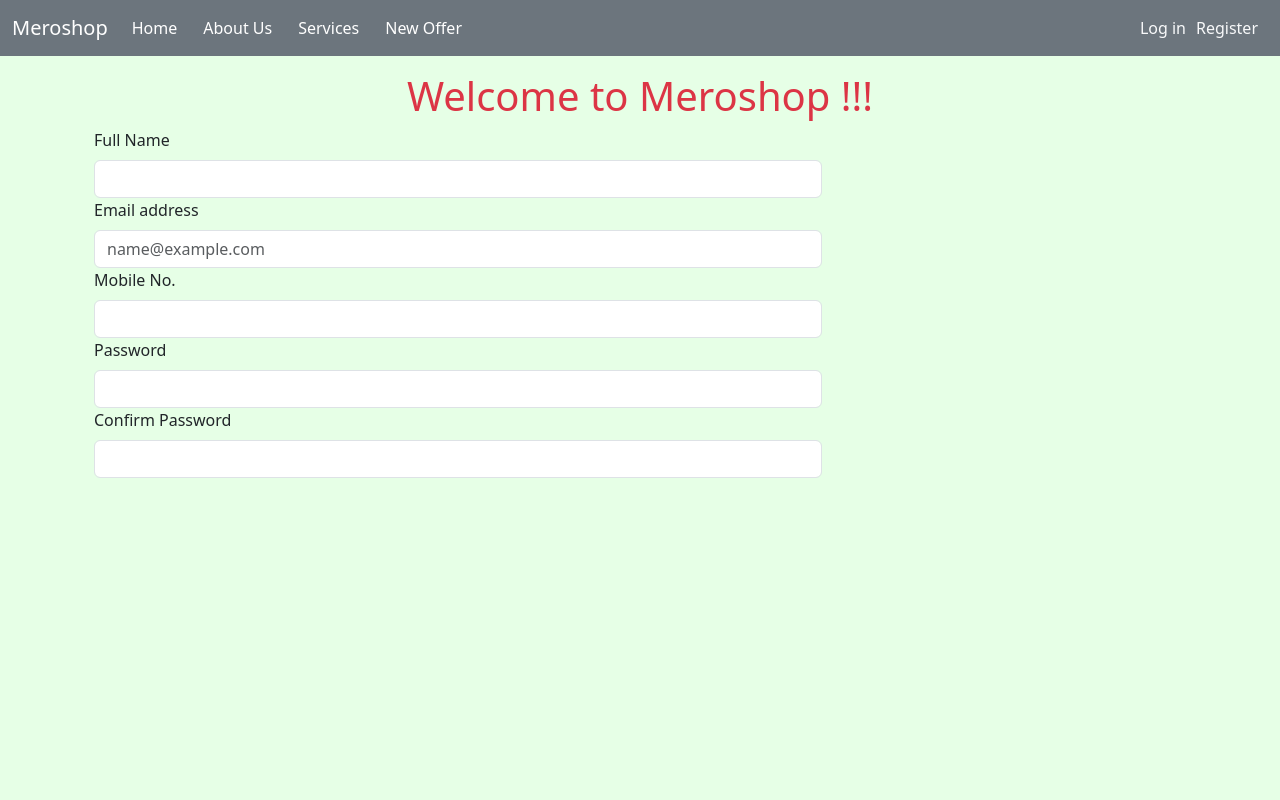
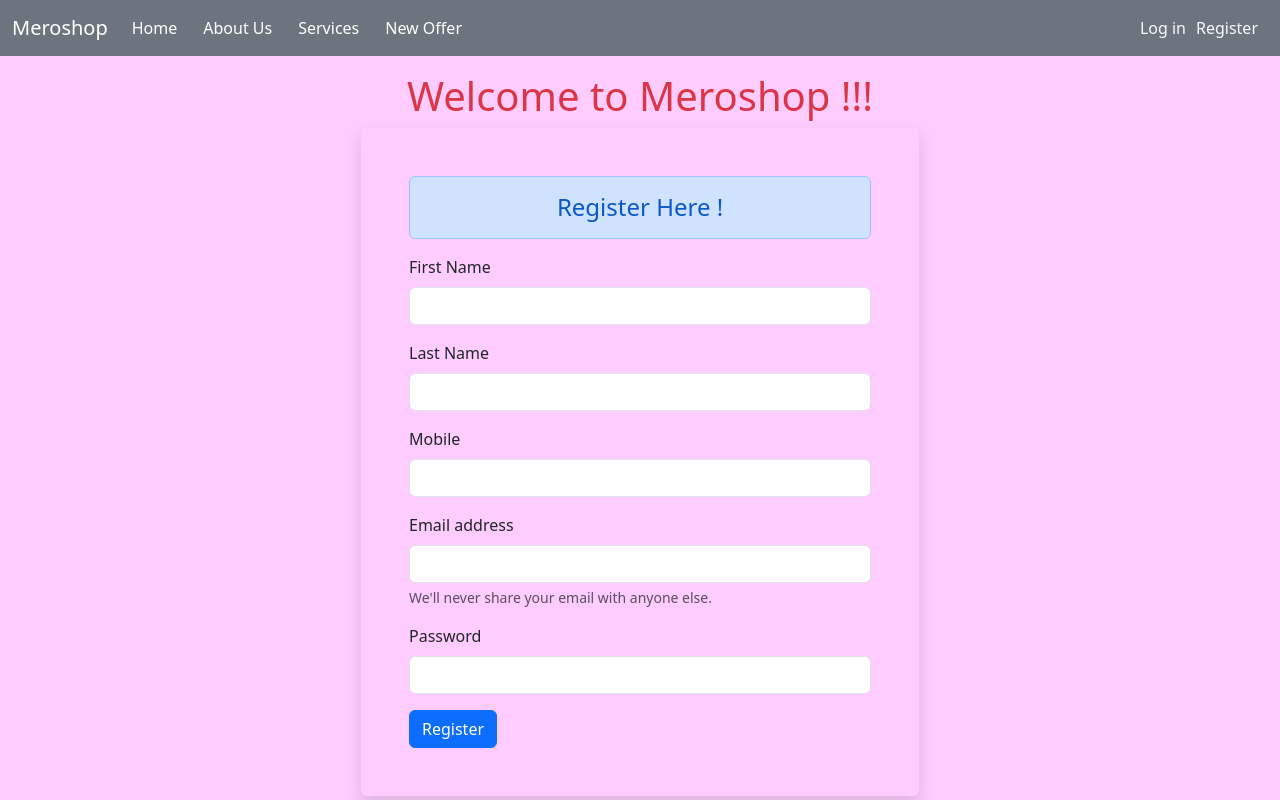
Before and after one commit to ramesh213/Meroshop, a Django app: page /register in a window 1280 px wide. Run offline with Django 4.2, Linux system fonts and the light colour scheme; some libraries are stand-ins or nearby versions.

Commit message:
added customer model and register template

```diff
--- a/store/models/__init__.py
+++ b/store/models/__init__.py
@@ -1,2 +1,3 @@
 from .product import Product
 from .category import Category
+from .customer import Customer
--- a/store/static/css/style.css
+++ b/store/static/css/style.css
@@ -1,6 +1,6 @@
 
 body {
-    background-color: #e6ffe6;
+    background-color: #ffccff;
 }
 
 .card-img-top {
--- a/store/templates/register.html
+++ b/store/templates/register.html
@@ -4,29 +4,37 @@
 {% block content %}
 
 <div class="container">
-    <div class="row mx-auto">
-            <div class="col-lg-12">
-                <label for="fullname" class="col-sm-6 form-label">Full Name</label>
-            <div class="col-lg-8">
-              <input type="text" class="form-control" id="fullname">
+  <div class="col-lg-6 mx-auto shadow p-5 rounded-2">
+    <h4 class="alert alert-primary text-center">Register Here !</h4>
+
+    <form >
+      <div class="mb-3">
+        <label for="firstname" class="form-label">First Name</label>
+        <input type="text" class="form-control" name="firstname" id="firstname">
       </div>
-            <label for="exampleFormControlInput1" class=" col-sm-6 form-label">Email address</label>
-            <div class="col-lg-8">
-                <input type="email" class="form-control" id="exampleFormControlInput1" placeholder="name@example.com">
+      <div class="mb-3">
+        <label for="lastname" class="form-label">Last Name</label>
+        <input type="text" class="form-control" name="lastname" id="lastname">
       </div>
-            <label for="mobile" class="col-sm-6 form-label">Mobile No.</label>
-            <div class="col-lg-8">
-              <input type="number" class="form-control" id="mobile">
+      <div class="mb-3">
+        <label for="mobile" class="form-label">Mobile</label>
+        <input type="number" class="form-control" name="mobile" id="mobile">
       </div>
-            <label for="inputPassword" class="col-sm-6 form-label">Password</label>
-            <div class="col-lg-8">
-              <input type="password" class="form-control" id="inputPassword">
+      <div class="mb-3">
+        <label for="exampleInputEmail1" class="form-label">Email address</label>
+        <input type="email" class="form-control" name="email" id="exampleInputEmail1" aria-describedby="emailHelp">
+        <div id="emailHelp" class="form-text">We'll never share your email with anyone else.</div>
       </div>
-               <label for="cpassword" class="col-sm-6 form-label"> Confirm Password</label>
-            <div class="col-lg-8">
-              <input type="password" class="form-control" id="cpassword">
+      <div class="mb-3">
+        <label for="exampleInputPassword1" class="form-label">Password</label>
+        <input type="password" class="form-control" name="password" id="exampleInputPassword1">
       </div>
-            </div>
+      <!-- <div class="mb-3 form-check">
+        <input type="checkbox" class="form-check-input" id="exampleCheck1">
+        <label class="form-check-label" for="exampleCheck1">Check me out</label>
+      </div> -->
+      <button type="submit" class="btn btn-primary">Register</button>
+    </form>
   </div>
 </div>
 
```
Also changed, not shown: store/models/customer.py (added, +8 -0 lines), db.sqlite3, store/migrations/0005_customer.py (added). Lines whose indentation alone changed are shown as unchanged.
